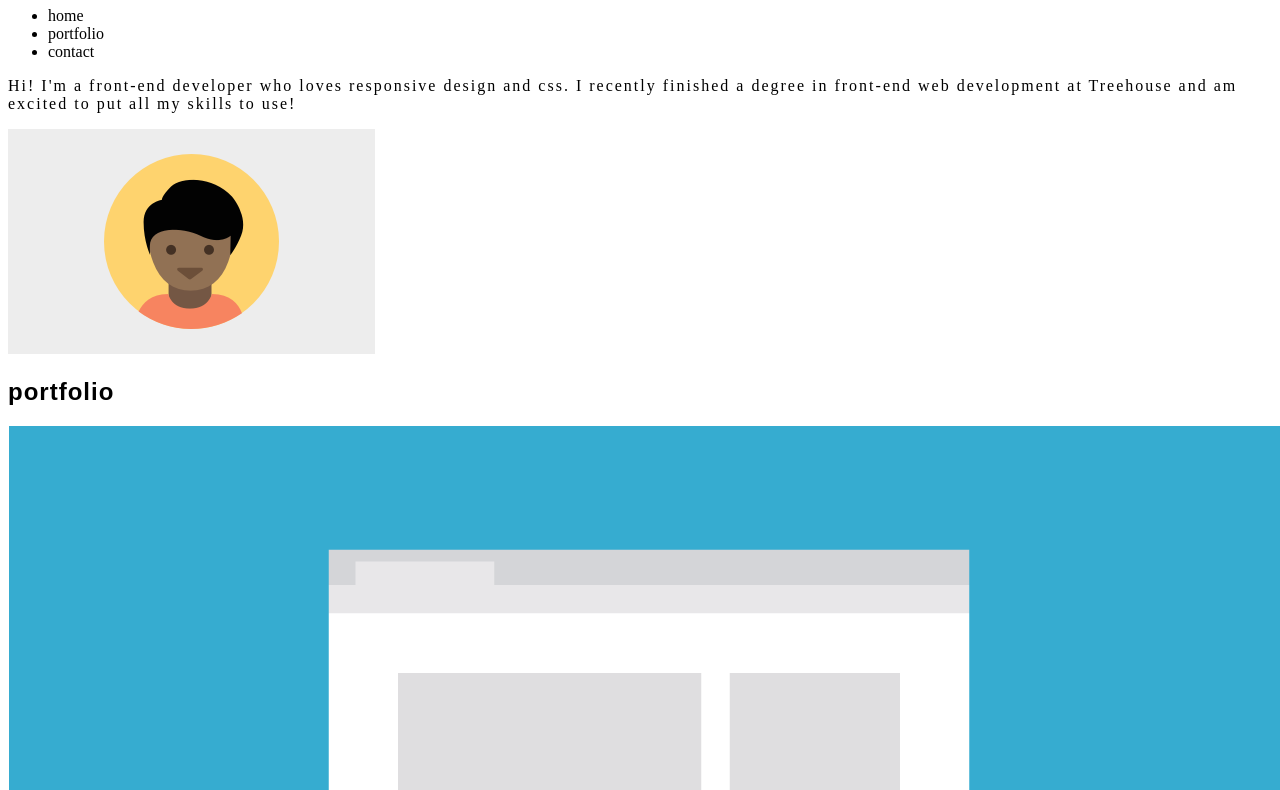
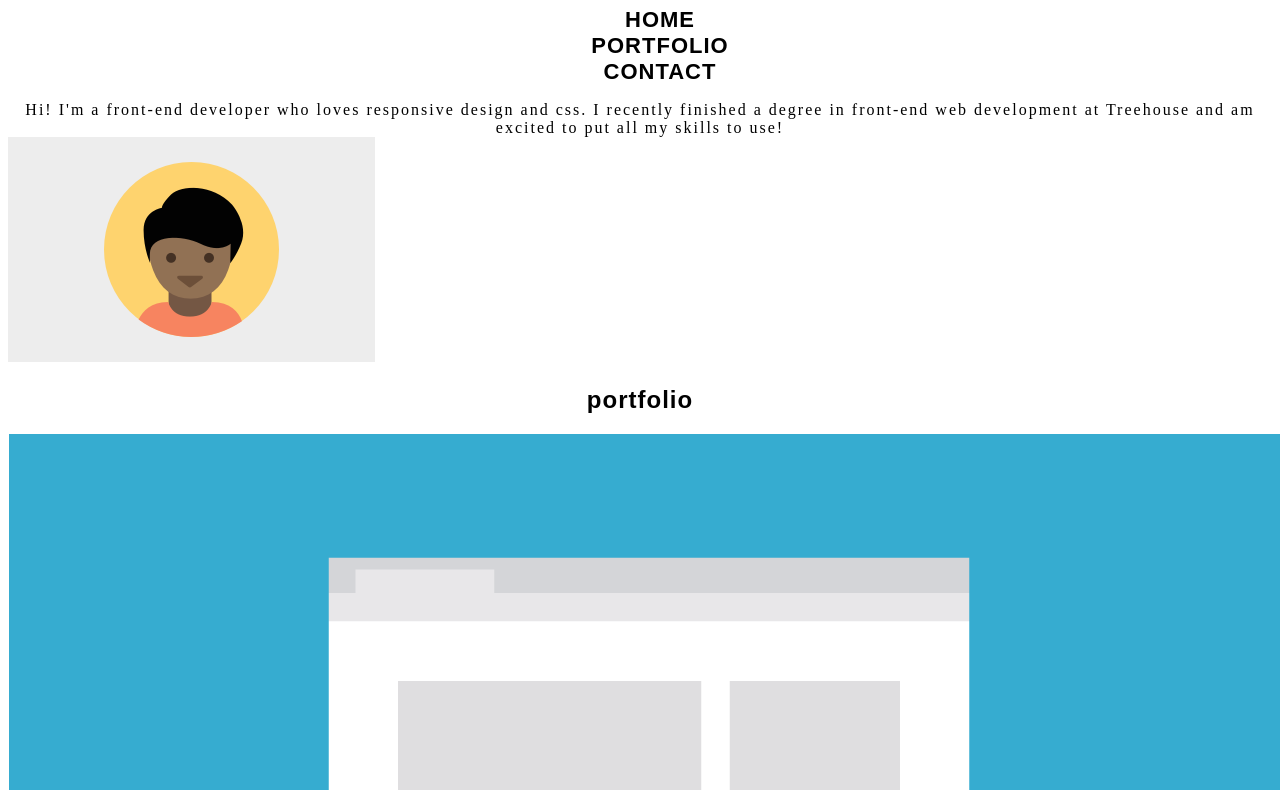
Before and after one commit to alaguio/project-2, a plain HTML site: page index.html in a window 1280 px wide. Shown: the part 73-863 px from the top of the page. Drawn offline with Linux system fonts and the light colour scheme; a web font is replaced by a local one.

Commit message:
Update project2.css

```diff
--- a/project2.css
+++ b/project2.css
@@ -6,18 +6,33 @@
 }
 
 /* ------ Base Styles (display, font,  color) */
-h1, h2, h3 {
+h1, h2, h3, li{
     font-family: forma-djr-display, sans-serif;
     letter-spacing: 1px;
+    text-align: center;
+}
+li {
+    font-size: 22px;
+    font-weight: 700;
+    list-style: none;
+    text-transform: uppercase;
+
 }
 p {
     font-family: forma-djr-display;
     font-weight: 400;
     font-style: normal;
     letter-spacing: 2px;
+    text-align: center;
 }
 
 /* ------ Main Styles (padding, margin, width, align) */
-
+#wrapper {
+    margin: 0 auto;
+}
+p {
+    margin:auto;
+    text-alig;
+}
 
 /* ------ Media Queries */
```
